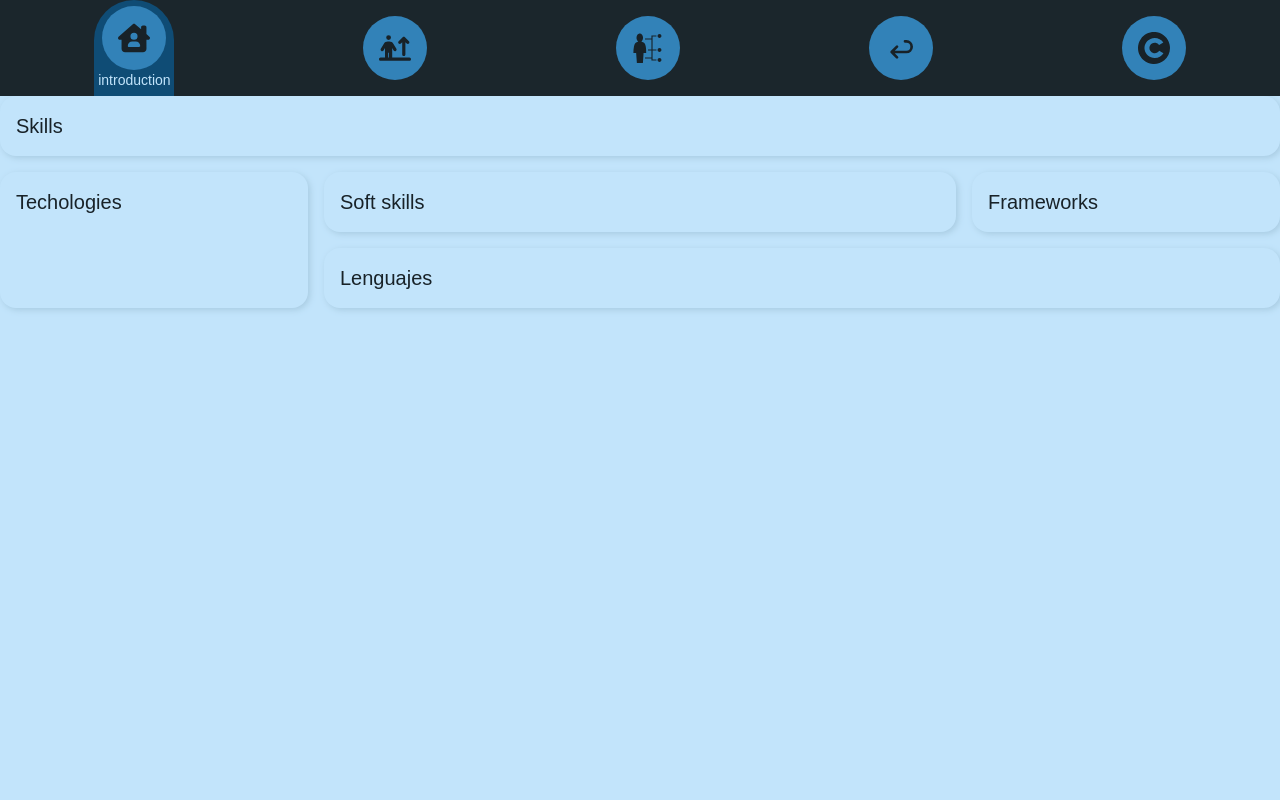
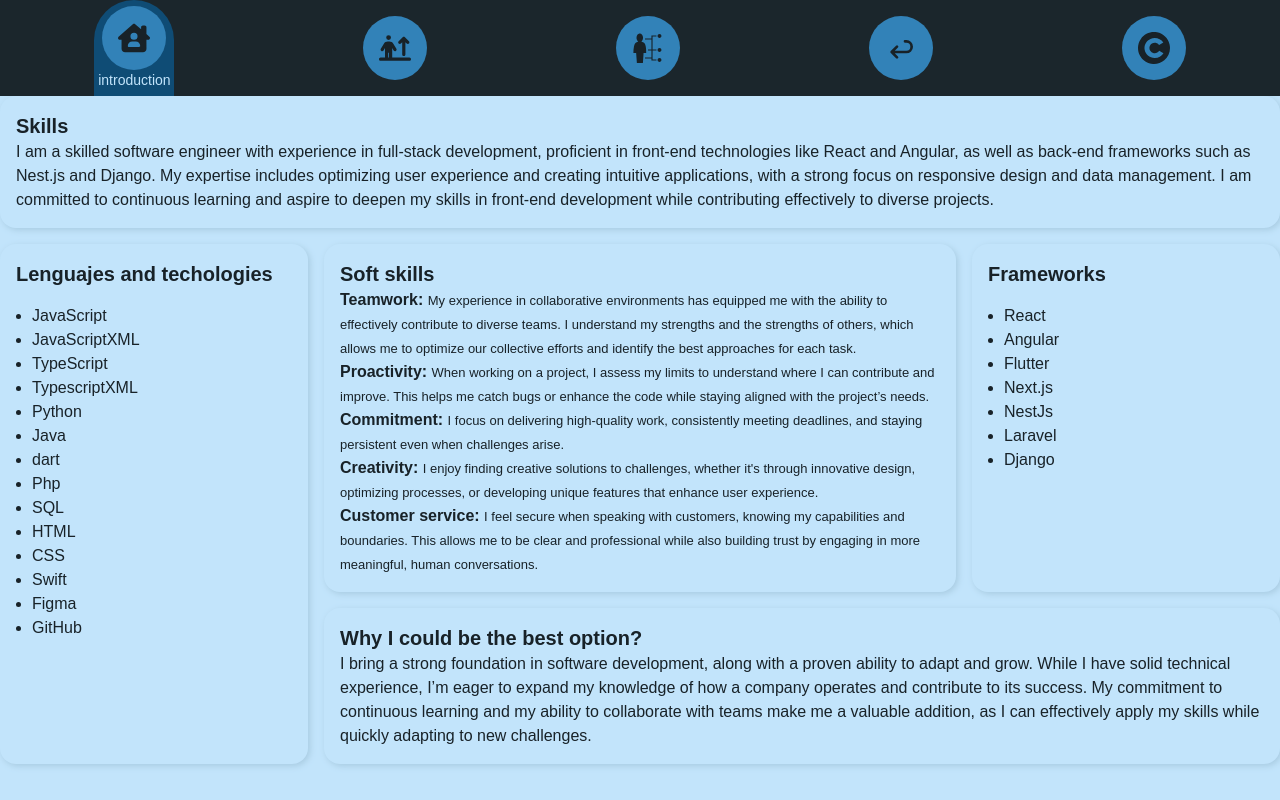
Before and after one commit to danielniebla/Resume, a React (Create React App) app in the folder resume/: page /skills in a window 1280 px wide. Built offline with nearby package versions, Linux system fonts and the light colour scheme.

Commit message:
listo para primer despliegue visible

```diff
--- /dev/null
+++ b/resume/src/components/getInTouch.tsx
@@ -0,0 +1,13 @@
+import React from 'react';
+
+const Gito = () => {
+  return (
+    <div className='p-2 rounded-2xl  bg-lmb w-fit mr-0 ml-auto h-fit'>
+        <a href="https://brayhan.notion.site/Get-in-touch-4aea186bdcf74443b68542e417c46da0?pvs=4" target="_blank" rel="noopener noreferrer">
+            <p className='text-white text-sm'>Get in touch</p>
+        </a>
+    </div>
+  );
+};
+
+export default Gito;
--- a/resume/src/components/introduction.tsx
+++ b/resume/src/components/introduction.tsx
@@ -1,4 +1,5 @@
 import React from "react";
+import Gito from "./getInTouch.tsx";
 
 interface imgLeft {
   title: string,
@@ -17,14 +18,14 @@ const Intro: React.FC<imgLeft> = ({title, text, img, horientation}) => {
         </div>
         <div className="box-1 rounded-2xl p-4 rounded-bl-none rounded-tl-none">
           <h2 className=" font-semibold">{title}</h2>
-          <div>{text}</div>
+          <div>{text} <Gito/></div>
         </div>
       </div>)
     :
       (<div className="grid-5-1 py-4  justify-center items-center">
         <div className="box-1 rounded-2xl p-4 rounded-br-none rounded-tr-none ">
           <h2 className=" font-semibold">{title}</h2>
-          <p>{text}</p>
+          <p>{text} <Gito/></p>
         </div>
         <div className=" bl">
           <img src={img} alt="descriptive " className="rounded-2xl none rounded-bl-none rounded-tl-none" />
--- a/resume/src/courses/courses.tsx
+++ b/resume/src/courses/courses.tsx
@@ -1,5 +1,15 @@
 import React from 'react';
+import Gito from '../components/getInTouch.tsx'
 
-const Courses = () => <div>Courses Page</div>;
+const Courses = () => <div>
+    <div className="box-1 rounded-2xl p-4 flex">
+        <div>
+            <h2 className=" font-semibold">My courses</h2>
+            <p>Here, I will outline the courses I have completed to enhance my software engineering skills.</p>
+        </div>
+        <Gito  />
+    </div>
+    <div className='p-8'> Working on it, I hope you are already interested... <Gito/></div>
+</div>;
 
 export default Courses;
--- a/resume/src/experience/experience.tsx
+++ b/resume/src/experience/experience.tsx
@@ -8,13 +8,17 @@ import cecsin from '../assets/cecsin.png';
 import paint from '../assets/paint.png';
 import uas from '../assets/uas.png';
 import spiral from '../assets/spiral.webp';
+import Gito from '../components/getInTouch.tsx';
 
 
 const Experience = () =>
 <div className='p-4'>
-    <div className="box-1 rounded-2xl p-4 ">
+    <div className="box-1 rounded-2xl p-4 flex">
+        <div>
             <h2 className=" font-semibold">My personal and profesional projects</h2>
             <p>These are projects I completed in both personal and professional environments, serving as proof of my knowledge and skills.</p>
+        </div>
+        <Gito  />
     </div>
     <div className='lifeLine py-4 items-center gap-4'>
         {/* proyecto web de generacion de paginas estaticas*/}
@@ -28,8 +32,8 @@ const Experience = () =>
          <Exp2 date='15/12/69' img={cecsin} horientation={true}></Exp2>
         <FaLongArrowAltUp className='h-14 p-0 m-auto none' />
         <Exp1 title='Cecsin a web for school'
-            textOne='This project involved developing a web-based program similar to Paint, using only JavaScript and no external libraries. I implemented the functionality by painting pixel by pixel on a canvas, calculating geometric shape logic for tasks such as moving, transforming, and rotating shapes, among other features.'
-            textTwo="This was a significant achievement, as I had to leverage all my programming knowledge to ensure the app's performance and efficiency."
+            textOne='Built for a private school using React and Nest.js, this system manages students, teachers, and courses, featuring enrollment, tuition payments, cash closing, and CRUD operations. I joined when the backend was 70-80% done, and the frontend 25-35% complete. My role focused on testing and integrating components to ensure everything worked cohesively.'
+            textTwo="This project was a valuable experience as it allowed me to work closely with the client, focusing on their design needs, desired features, and overall project requirements. Collaborating directly with the client also helped in clearly defining the project’s deadlines."
             link='https://brayhan.notion.site/visual-portfolio-e22433c3f63c442eadfd593f9b59cfc7?pvs=4' />
         {/* trevber */}
         <Exp1 title='Tester and mobile developer trevber project'
--- a/resume/src/index.css
+++ b/resume/src/index.css
@@ -48,6 +48,9 @@ body {
 }
 .bg-mbb{
   background: var(--midBlue) ;
+}
+.bg-lmb{
+  background: var(--lightMidBlue) ;
 }
 .lmb{
   color: var(--lightMidBlue);
@@ -101,7 +104,9 @@ body {
     grid-area: e;
   }
 }
-
+.f13{
+  font-size: 13px;
+}
 
 .box-1{
   -webkit-box-shadow: 2px 2px 6px 0px rgba(168,203,225,1);
--- a/resume/src/past/past.tsx
+++ b/resume/src/past/past.tsx
@@ -1,40 +1,17 @@
 import React from 'react';
-import Intro from '../components/introduction.tsx';
-import perfil from '../assets/perfil.jpg';
-import colage from '../assets/colage.png';
-import wil from '../assets/whatILike.png';
-import wal from '../assets/whatIAspire.png';
+import Gito from '../components/getInTouch.tsx';
+
 
 const Past = () =>
 <div className='p-4' >
-    <div className="box-1 rounded-2xl p-4 rounded-bl-none rounded-tl-none">
-        <h2 className=" font-semibold">My past before IT</h2>
-        <p>Some one told me that soft skills gained in other areas could be a great aport to my resume, so I will try to talk about my abilities for each work </p>
+    <div className="box-1 rounded-2xl p-4 flex">
+        <div>
+            <h2 className=" font-semibold">My past before IT</h2>
+            <p>Some one told me that soft skills gained in other areas could be a great aport to my resume, so I will try to talk about my abilities for each work.</p>
+        </div>
+        <Gito  />
     </div>
-    <Intro
-        title='Who am I?'
-        text='this is a pruve of what can i do'
-        img={perfil}
-        horientation={true}
-        ></Intro>
-    <Intro
-        title='What do I do?'
-        text='this is a pruve of what can i do'
-        img={colage}
-        horientation={false}
-        ></Intro>
-    <Intro
-        title='What do I like?'
-        text='this is a pruve of what can i do'
-        img={wil}
-        horientation={true}
-        ></Intro>
-    <Intro
-        title='What do I aspire?'
-        text='this is a pruve of what can i do'
-        img={wal}
-        horientation={false}
-        ></Intro>
+    <div className='p-8'> Working on it, I hope you are already interested... <Gito/></div>
 </div>;
 
 export default Past;
--- a/resume/src/skills/skills.tsx
+++ b/resume/src/skills/skills.tsx
@@ -3,19 +3,67 @@ import React from 'react';
 const Skills = () =>
 <div className='skills'>
     <div className='a box-1 rounded-2xl p-4'>
-        <h2>Skills</h2>
+        <h2 className='font-bold'>Skills</h2>
+        <p>I am a skilled software engineer with experience in full-stack development, proficient in front-end technologies like React and Angular,
+            as well as back-end frameworks such as Nest.js and Django. My expertise includes optimizing user experience and creating intuitive applications,
+            with a strong focus on responsive design and data management. I am committed to continuous learning and aspire to deepen my skills in front-end
+            development while contributing effectively to diverse projects.</p>
     </div>
     <div className='c box-1 rounded-2xl p-4'>
-        <h2>Soft skills</h2>
+        <h2 className='font-bold'>Soft skills</h2>
+        <div >
+            <div>
+            <p className='font-bold inline'>Teamwork: </p><span className='f13'>My experience in collaborative environments has equipped me with the ability to effectively contribute to diverse teams. I understand my strengths and the strengths of others, which allows me to optimize our collective efforts and identify the best approaches for each task.</span>
+            </div>
+            <div>
+            <p className='font-bold inline'>Proactivity: </p><span className='f13'>When working on a project, I assess my limits to understand where I can contribute and improve. This helps me catch bugs or enhance the code while staying aligned with the project’s needs.</span>
+            </div>
+            <div>
+            <p className='font-bold inline'>Commitment: </p><span className='f13'>I focus on delivering high-quality work, consistently meeting deadlines, and staying persistent even when challenges arise.</span>
+            </div>
+            <div>
+            <p className='font-bold inline'>Creativity: </p><span className='f13'>I enjoy finding creative solutions to challenges, whether it's through innovative design, optimizing processes, or developing unique features that enhance user experience.</span>
+            </div>
+            <div>
+            <p className='font-bold inline'>Customer service: </p><span className='f13'>I feel secure when speaking with customers, knowing my capabilities and boundaries. This allows me to be clear and professional while also building trust by engaging in more meaningful, human conversations.</span>
+            </div>
+        </div>
     </div>
     <div className='b box-1 rounded-2xl p-4'>
-        <h2>Techologies</h2>
+        <h2 className='font-bold'>Lenguajes and techologies</h2>
+        <ol className='list-disc p-4'>
+            <li>JavaScript</li>
+            <li>JavaScriptXML</li>
+            <li>TypeScript</li>
+            <li>TypescriptXML</li>
+            <li>Python</li>
+            <li>Java</li>
+            <li>dart</li>
+            <li>Php</li>
+            <li>SQL</li>
+            <li>HTML</li>
+            <li>CSS</li>
+            <li>Swift</li>
+            <li>Figma</li>
+            <li>GitHub</li>
+        </ol>
     </div>
     <div className='d box-1 rounded-2xl p-4'>
-        <h2>Frameworks</h2>
+        <h2 className='font-bold'>Frameworks</h2>
+        <ol className='list-disc p-4'>
+            <li>React</li>
+            <li>Angular</li>
+            <li>Flutter</li>
+            <li>Next.js</li>
+            <li>NestJs</li>
+            <li>Laravel</li>
+            <li>Django</li>
+        </ol>
     </div>
     <div className='e box-1 rounded-2xl p-4'>
-        <h2>Lenguajes</h2>
+        <h2 className='font-bold'>Why I could be the best option?</h2>
+        <p>I bring a strong foundation in software development, along with a proven ability to adapt and grow. While I have solid technical experience, I’m eager to expand my knowledge of how a company operates and contribute to its success. My commitment to continuous learning and my ability to collaborate with teams make me a valuable addition, as I can effectively apply my skills while quickly adapting to new challenges.</p>
+
     </div>
 </div>;
 
```
